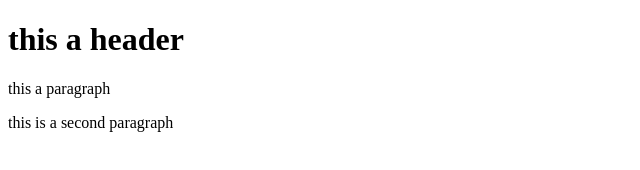
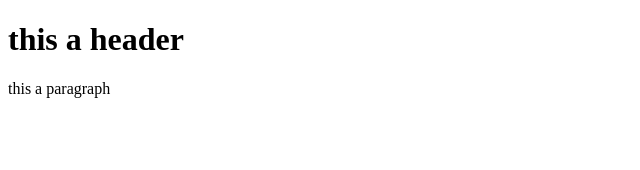
Before and after one commit to Henripeas/angular_test, a website: page index.html in a window 1280 px wide. Shown: the whole page, without its empty margins (0-640 px from the left). Drawn offline with Linux system fonts and the light colour scheme.

Commit message:
install lite-server

```diff
--- a/index.html
+++ b/index.html
@@ -8,6 +8,5 @@
 <body>
     <h1>this a header</h1>
     <p>this a paragraph</p>
-    <p>this is a second paragraph</p>
 </body>
 </html>
```
Also changed, not shown: package.json (added, +24 -0 lines), 1 other file.
